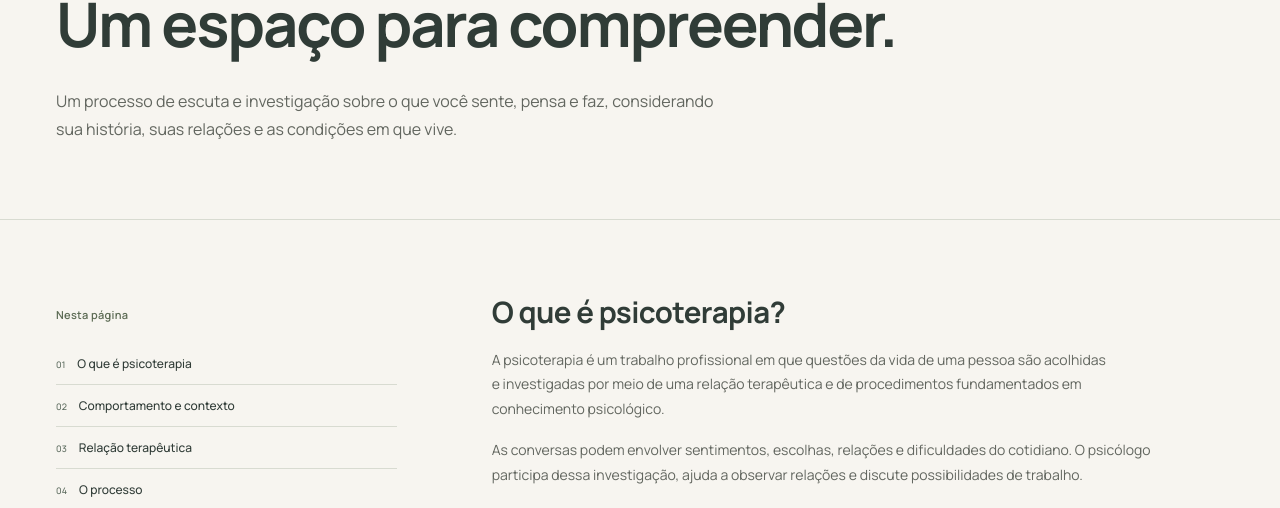
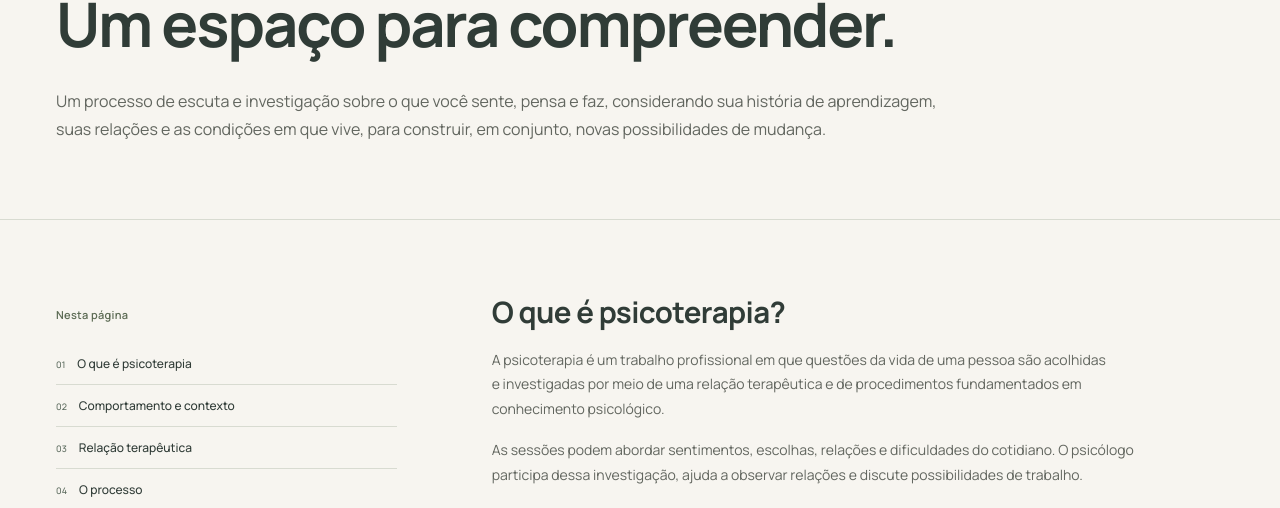
Before and after one commit to eduardotumani04/sitepsicologia, a Next.js app: page /psicoterapia in a window 1280 px wide. Shown: the part 274-782 px from the top of the page. Built offline with nearby package versions, Linux system fonts and the light colour scheme; no server answers.

Commit message:
content: refina textos e subtítulo de Psicoterapia

```diff
--- a/src/app/psicoterapia/page.tsx
+++ b/src/app/psicoterapia/page.tsx
@@ -3,6 +3,7 @@ import { EditorialImage } from "@/components/editorial-image";
 import { InteriorPage } from "@/components/interior-page";
 import { ContactInvitation } from "@/components/contact-invitation";
 import { RelatedPages } from "@/components/related-pages";
+import styles from "./psicoterapia.module.css";
 
 export const metadata = pageMetadata({
   title: "Psicoterapia",
@@ -24,13 +25,14 @@ export default function TherapyPage() {
       <InteriorPage
         eyebrow="Psicoterapia"
         title="Um espaço para compreender."
-        intro="Um processo de escuta e investigação sobre o que você sente, pensa e faz, considerando sua história, suas relações e as condições em que vive."
+        intro="Um processo de escuta e investigação sobre o que você sente, pensa e faz, considerando sua história de aprendizagem, suas relações e as condições em que vive, para construir, em conjunto, novas possibilidades de mudança."
+        introClassName={styles.intro}
         sections={sections}
       >
         <section id="o-que-e" className="reading-section" aria-labelledby="terapia-titulo">
           <h2 id="terapia-titulo">O que é psicoterapia?</h2>
           <p>A psicoterapia é um trabalho profissional em que questões da vida de uma pessoa são acolhidas e investigadas por meio de uma relação terapêutica e de procedimentos fundamentados em conhecimento psicológico.</p>
-          <p>As conversas podem envolver sentimentos, escolhas, relações e dificuldades do cotidiano. O psicólogo participa dessa investigação, ajuda a observar relações e discute possibilidades de trabalho.</p>
+          <p>As sessões podem abordar sentimentos, escolhas, relações e dificuldades do cotidiano. O psicólogo participa dessa investigação, ajuda a observar relações e discute possibilidades de trabalho.</p>
           <p>Os objetivos não precisam estar todos definidos no primeiro encontro. Eles podem ser esclarecidos e revistos ao longo do processo, de acordo com as necessidades identificadas.</p>
         </section>
         <section id="abordagem" className="reading-section" aria-labelledby="abordagem-titulo">
@@ -66,7 +68,7 @@ export default function TherapyPage() {
           <div className="faq-list">
             <details><summary>Preciso chegar com tudo o que quero trabalhar definido?</summary><p>Não. As questões podem ser apresentadas aos poucos, e a compreensão da demanda faz parte do trabalho. As primeiras conversas ajudam a esclarecer o que poderá ser abordado.</p></details>
             <details><summary>A psicoterapia consiste apenas em receber conselhos?</summary><p>O trabalho envolve investigar relações e construir uma compreensão das questões apresentadas. As intervenções dependem do contexto, da avaliação profissional e dos objetivos discutidos, e não se resumem a uma lista de orientações prontas.</p></details>
-            <details><summary>É possível definir antecipadamente quanto tempo vai durar?</summary><p>Não há uma duração que se aplique a todos os acompanhamentos. Essa conversa depende da demanda, do contexto e da avaliação do percurso, e deve ser retomada quando necessário.</p></details>
+            <details><summary>É possível definir antecipadamente quanto tempo vai durar?</summary><p>Não há uma duração que se aplique a todos os acompanhamentos. Essa definição depende da demanda, do contexto e da avaliação do percurso, e deve ser retomada quando necessário.</p></details>
           </div>
         </section>
         <RelatedPages pages={[
--- /dev/null
+++ b/src/app/psicoterapia/psicoterapia.module.css
@@ -0,0 +1,9 @@
+.intro:global(.interior-intro) {
+  max-width: 950px;
+}
+
+@media (min-width: 1024px) {
+  .intro:global(.interior-intro) {
+    text-wrap: balance;
+  }
+}
```
